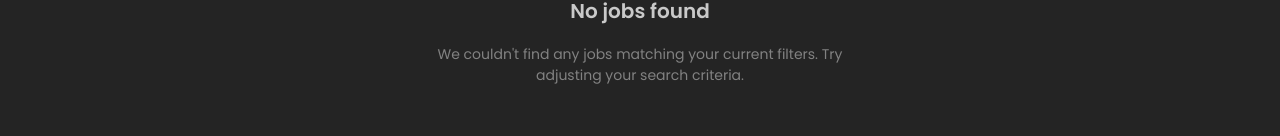
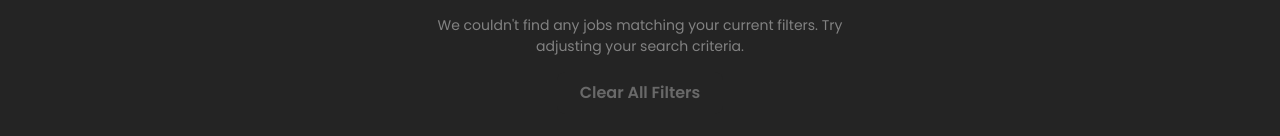
Before and after one commit to monashcoding/mploy-app, a Next.js app in the folder frontend/: page /jobs in a window 1280 px wide. Shown: the part 356-492 px from the top of the page. Built offline with nearby package versions, Linux system fonts and the light colour scheme; no server answers; the database is empty.

Commit message:
Fix: No result clear filter not correctly displaying loading (#74)

```diff
--- a/frontend/src/app/jobs/page.tsx
+++ b/frontend/src/app/jobs/page.tsx
@@ -28,10 +28,10 @@ export default async function JobsPage({
     <div className="">
       <FilterSection _totalJobs={total} />
 
-      {total <= 0 ? (
-        <NoResults />
-      ) : (
-        <Suspense fallback={<Loading />}>
+      <Suspense fallback={<Loading />}>
+        {total <= 0 ? (
+          <NoResults />
+        ) : (
           <div className="mt-4 flex flex-col lg:flex-row gap-2">
             <div className="w-full lg:w-[35%]">
               <div
@@ -49,8 +49,8 @@ export default async function JobsPage({
               </div>
             </div>
           </div>
-        </Suspense>
-      )}
+        )}
+      </Suspense>
     </div>
   );
 }
--- a/frontend/src/components/ui/no-results.tsx
+++ b/frontend/src/components/ui/no-results.tsx
@@ -1,13 +1,20 @@
 "use client";
 
 // frontend/src/components/ui/no-results.tsx
-import { Text } from "@mantine/core";
+import { Button, Text } from "@mantine/core";
 import { IconInboxOff } from "@tabler/icons-react";
-import ResetFilters from "@/components/filters/reset-filters";
+import { useFilterContext } from "@/context/filter/filter-context";
+import Loading from "@/app/jobs/loading";
 
 export default function NoResults() {
+  const { clearFilters, isLoading } = useFilterContext();
+
+  if (isLoading) {
+    return <Loading />;
+  }
+
   return (
-    <div className="flex flex-col items-center justify-center h-[50vh] space-y-4 p-8">
+    <div className="flex flex-col items-center justify-center h-[50vh] space-y-4 px-4">
       <IconInboxOff size={64} className="text-gray-400" />
       <Text size="xl" fw={600} ta="center">
         No jobs found
@@ -16,7 +23,9 @@ export default function NoResults() {
         We couldn&#39;t find any jobs matching your current filters. Try
         adjusting your search criteria.
       </Text>
-      <ResetFilters className="block" />
+      <Button onClick={clearFilters} variant="light" size="md" radius="md">
+        Clear All Filters
+      </Button>
     </div>
   );
 }
```
